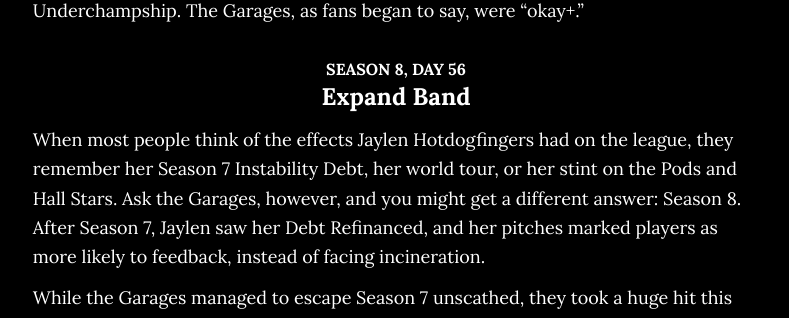
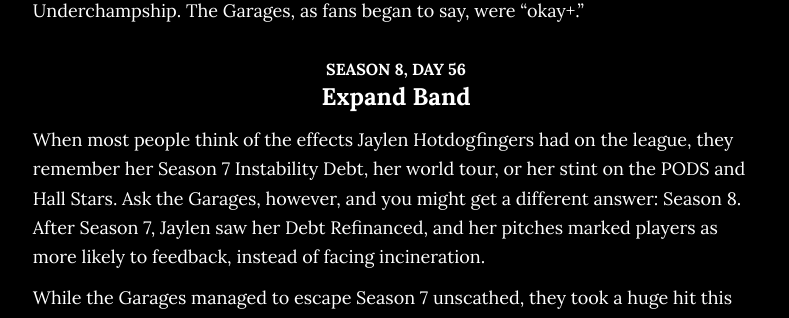
Before and after one commit to iliana/before, a Next.js app: page /_before/histories/garages in a window 1280 px wide. Shown: the part 1880-2198 px from the top of the page, without its empty margins (244-1033 px from the left). Built offline with nearby package versions, Linux system fonts and the light colour scheme.

Commit message:
small fixes
me being a needlessly pedantic perfectionist

```diff
--- a/pages/histories/garages.jsx
+++ b/pages/histories/garages.jsx
@@ -76,7 +76,7 @@ export default function Page() {
       <Entry date="Season 8, Day 56" title="Expand Band" time="2020-09-23T23:03:38Z">
         <p>
           When most people think of the effects Jaylen Hotdogfingers had on the league, they remember her Season 7
-          Instability Debt, her world tour, or her stint on the Pods and Hall Stars. Ask the Garages, however, and you
+          Instability Debt, her world tour, or her stint on the PODS and Hall Stars. Ask the Garages, however, and you
           might get a different answer: Season 8. After Season 7, Jaylen saw her Debt Refinanced, and her pitches marked
           players as more likely to feedback, instead of facing incineration.
         </p>
@@ -239,7 +239,7 @@ export default function Page() {
           With the team prepared to go out together for the Expansion Era’s finale, everyone was shocked when a series
           of devastating events tore four of the Garages’ original players from the team early in the season. On <Jump redirect="/league" time="2021-07-26T20:02:19Z">Day 6</Jump>, Tot Clark entered the Secret Base before being incinerated, managing to steal third base from beyond the
           grave when he exited it. Not long after his death, Oliver Mueller and Mike Townsend were both beaned by Niq
-          Nyong’o on Day 19, causing them to become Redacted after play ended on <Jump redirect="/player/8b53ce82-4b1a-48f0-999d-1774b3719202" time="2021-07-27T10:25:00Z">Day 20</Jump> and <Jump redirect="/player/c6a277c3-d2b5-4363-839b-950896a5ec5e" time="2021-07-27T11:25:00Z">Day 21</Jump>, respectively. The team
+          Nyong’o on Day 19, Redacting them after play ended on Days <Jump redirect="/player/8b53ce82-4b1a-48f0-999d-1774b3719202" time="2021-07-27T10:25:00Z">20</Jump> and <Jump redirect="/player/c6a277c3-d2b5-4363-839b-950896a5ec5e" time="2021-07-27T11:25:00Z">21</Jump>, respectively. The team
           lost yet another player on <Jump redirect="/league" time="2021-07-27T21:31:07Z">Day 30</Jump>, when Lenny Marijuana was stolen by the Cookout’s Thieves’ Guild and given to the Carolina Queens. <Jump redirect="/league" time="2021-07-27T22:25:26Z">A day later</Jump>, Marijuana Voicemailed out from the Shadows, briefly becoming the star of the Queens before getting incinerated on <Jump redirect="/league" time="2021-07-28T01:15:09Z">Day 34</Jump>.
         </p>
         <p>
```
